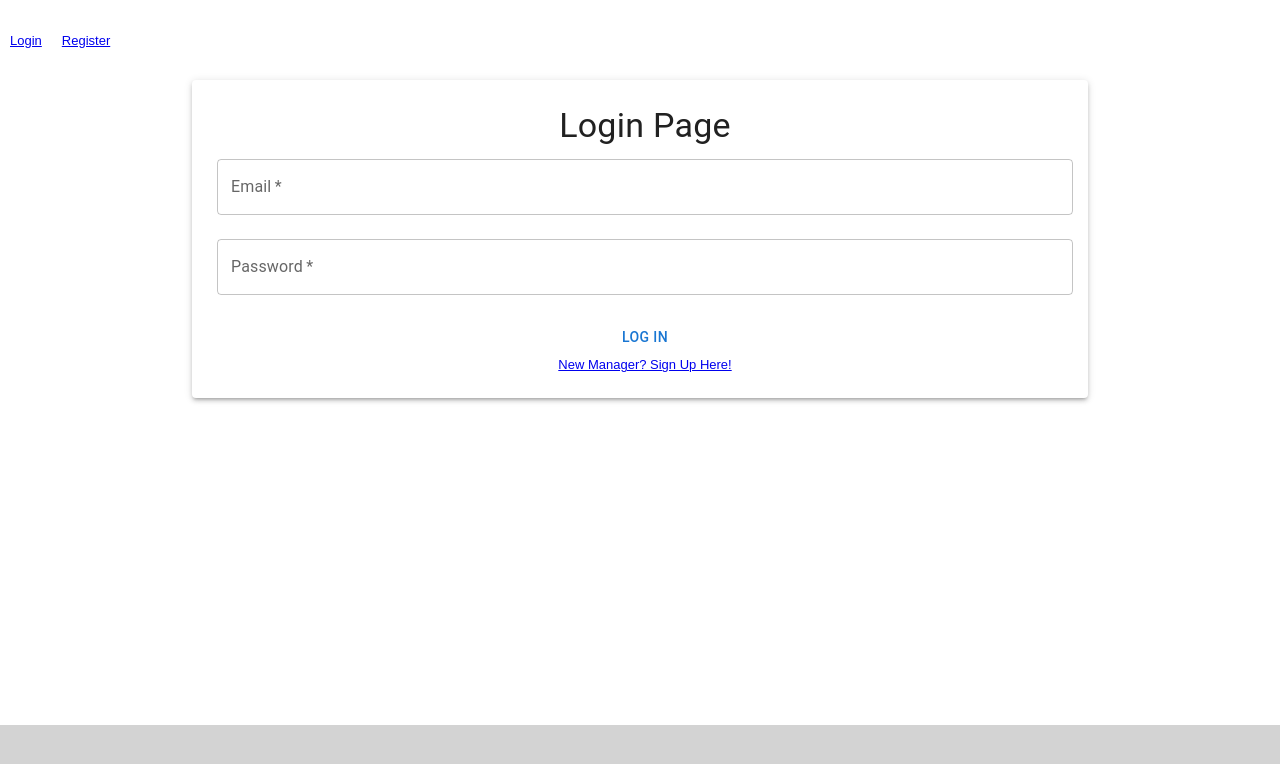
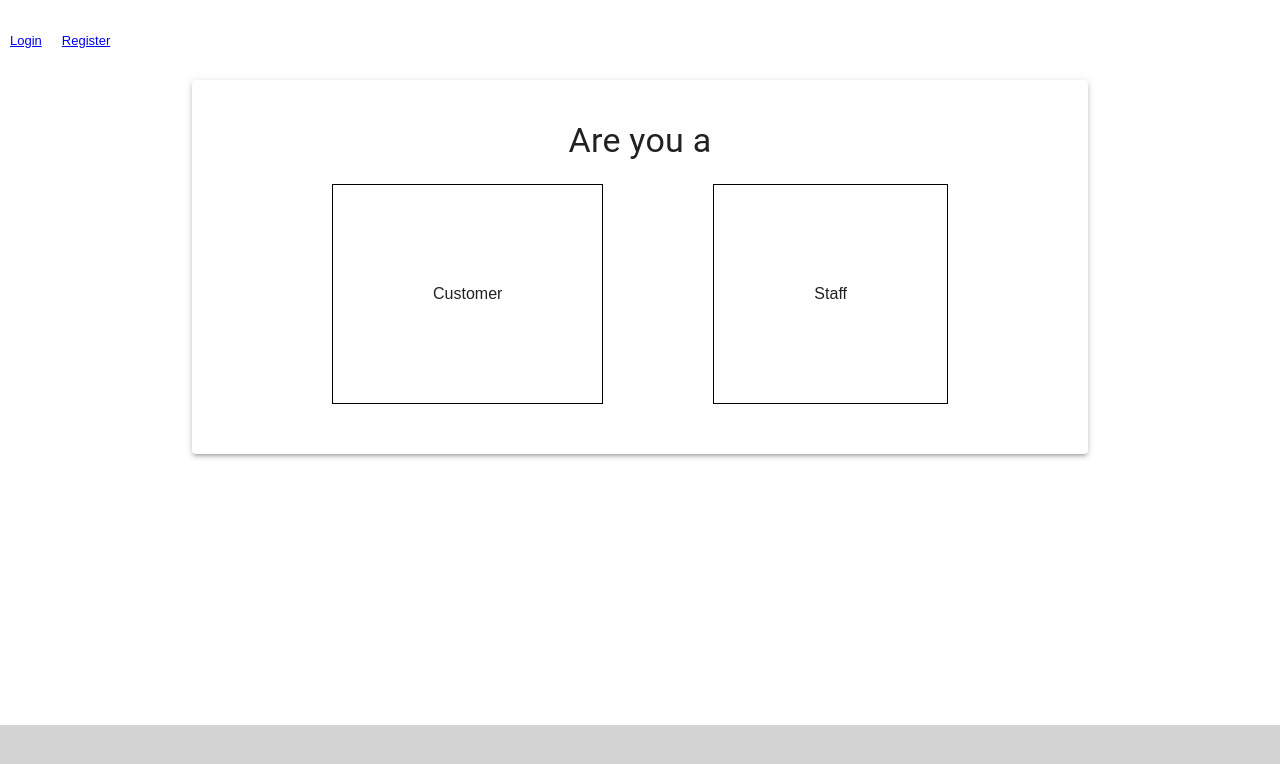
Before and after one commit to JStarL/capstone-project, a React (Create React App) app in the folder frontend/my-app/: page / in a window 1280 px wide. Shown: the top 764 px of the page. Built offline with nearby package versions, Linux system fonts and the light colour scheme.

Commit message:
Added are you a customer or staff intial screen

```diff
--- a/frontend/my-app/src/App.jsx
+++ b/frontend/my-app/src/App.jsx
@@ -9,6 +9,7 @@ import ManagerMenuPage from './pages/ManagerMenuPage';
 import NewMenuItemPage from './pages/NewMenuItemPage';
 import RegisterPage from './pages/RegisterPage';
 import CustomerMenuPage from './pages/CustomerMenuPage';
+import CustomerOrStaff from './pages/CustomerOrStaff';
 
 function App() {
   const [id, setId] = React.useState(null);
@@ -82,7 +83,8 @@ function App() {
       </header>
       <main>
         <Routes>
-          <Route path='/' element={<ManagerLoginPage onSuccess={login} />} />
+          <Route path='/' element={<CustomerOrStaff />} />
+          <Route path='/login' element={<ManagerLoginPage onSuccess={login} />} />
           <Route path='/register' element={<RegisterPage onSuccess={login} />} />
           <Route path='/addstaff' element={<AddStaffPage />} />
           <Route path='/manager/menu' element={<ManagerMenuPage />} />
--- /dev/null
+++ b/frontend/my-app/src/pages/CustomerOrStaff.jsx
@@ -0,0 +1,25 @@
+import React from 'react';
+import { Typography, Paper } from '@mui/material';
+import { useNavigate } from 'react-router-dom';
+
+function CustomerOrStaff() {
+	const navigate = useNavigate();
+
+  return (
+    <div className='login-page'>
+      <Paper className='paper' elevation={3} sx={{ p: 5 }}>
+        <Typography className='h4' variant="h4" gutterBottom>Are you a</Typography>
+        <div style={{ display: 'flex', flexDirection: 'row', justifyContent: 'space-evenly', alignItems:'center' }}>
+          <div onClick={() => navigate('/customer/1')} style={{ border: '1px solid black', padding: '100px', margin: '10px' }}>
+            Customer
+          </div>
+          <div onClick={() => navigate('/login')} style={{ border: '1px solid black', padding: '100px', margin: '10px' }}>
+            Staff
+          </div>
+        </div>
+      </Paper>
+    </div>
+  );
+}
+
+export default CustomerOrStaff;
```
